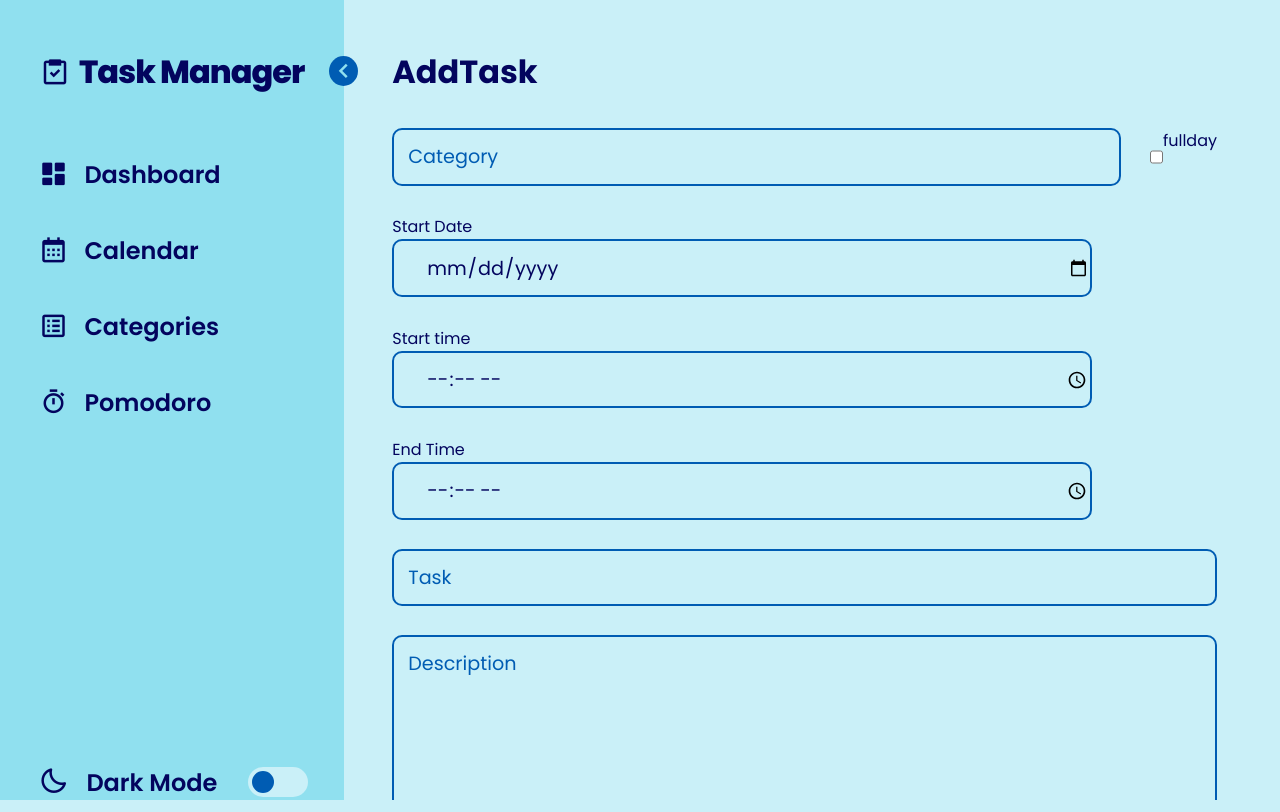
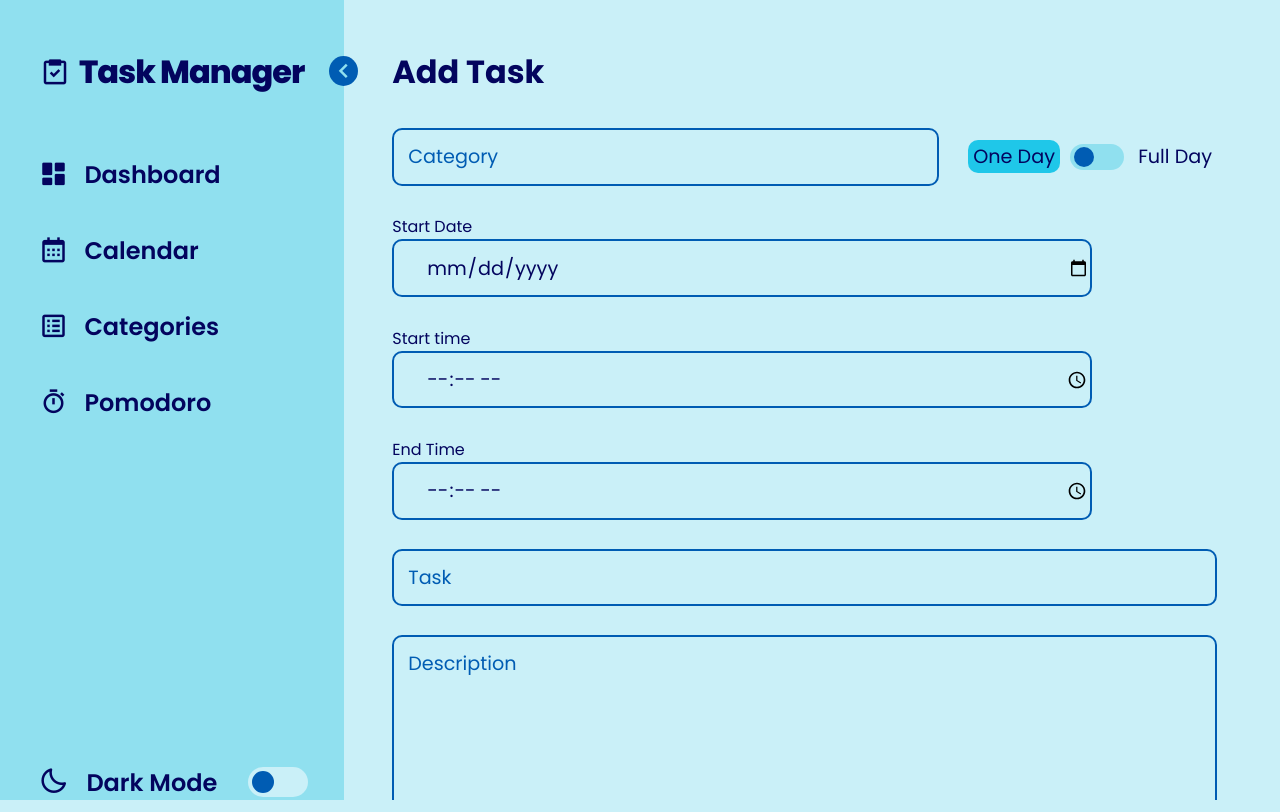
Before and after one commit to WaltsonZh/Organask, a React (Vite) app: page /addtask in a window 1280 px wide. Built offline with nearby package versions, Linux system fonts and the light colour scheme; no server answers; the database is empty.

Commit message:
modified fullday checkbox

```diff
--- a/src/index.css
+++ b/src/index.css
@@ -298,7 +298,47 @@ body.Dark .switch::before {
 }
 
 .AddTask .fullday {
+  display: grid;
   display: flex;
+  place-items: center;
+  gap: 0.5em;
+  font-size: 1.2em;
+}
+
+.AddTask .fullday label {
+  padding: 2px 5px;
+}
+
+.AddTask .fullday input {
+  height: 26px;
+  width: 54px;
+  border-radius: 14px;
+  appearance: none;
+  border: none;
+  background: var(--primary-color-light);
+  position: relative;
+  cursor: pointer;
+}
+
+.AddTask .fullday input::after {
+  position: absolute;
+  content: '';
+  width: 20px;
+  height: 20px;
+  border-radius: 50%;
+  background: var(--primary-color);
+  top: 3px;
+  left: 4px;
+  transition: all 0.3s;
+}
+
+.AddTask .fullday input:checked::after {
+  left: 30px;
+}
+
+.AddTask .fullday .selected {
+  background: var(--highlight-color);
+  border-radius: 10px;
 }
 
 .AddTask button {
--- a/src/pages/AddTask.jsx
+++ b/src/pages/AddTask.jsx
@@ -1,4 +1,4 @@
-import React, { useEffect, useRef, useState } from 'react'
+import React, { useRef, useState } from 'react'
 import { Form } from 'react-router-dom'
 import { Timestamp } from 'firebase/firestore'
 import { addTask } from '../firebase'
@@ -37,7 +37,7 @@ export default function AddTask() {
 
   return (
     <div className='AddTask Page'>
-      <h1>AddTask</h1>
+      <h1>Add Task</h1>
       <Form method='post'>
         <div className='head'>
           <div className='input--box'>
@@ -45,28 +45,29 @@ export default function AddTask() {
             <span>Category</span>
           </div>
           <div className='fullday'>
+            <label className={fullDay ? '' : 'selected'}>One Day</label>
             <input ref={checkbox} type='checkbox' name='fullday' onChange={(e) => setFullDay(e.target.checked)} />
-            <label htmlFor='fullday'>fullday</label>
+            <label className={fullDay ? 'selected' : ''}>Full Day</label>
           </div>
         </div>
         <div className='tasktime'>
           <div className='time--box'>
-            <label htmlFor='startdate'>Start Date</label>
+            <label>Start Date</label>
             <input type='date' name='startdate' required />
           </div>
           {fullDay ? (
             <div className='time--box'>
-              <label htmlFor='enddate'>End Date</label>
+              <label>End Date</label>
               <input type='date' name='enddate' required />
             </div>
           ) : (
             <>
               <div className='time--box'>
-                <label htmlFor='starttime'>Start time</label>
+                <label>Start time</label>
                 <input type='time' name='starttime' required />
               </div>
               <div className='time--box'>
-                <label htmlFor='endtime'>End Time</label>
+                <label>End Time</label>
                 <input className='endtime' type='time' name='endtime' required />
               </div>
             </>
```
